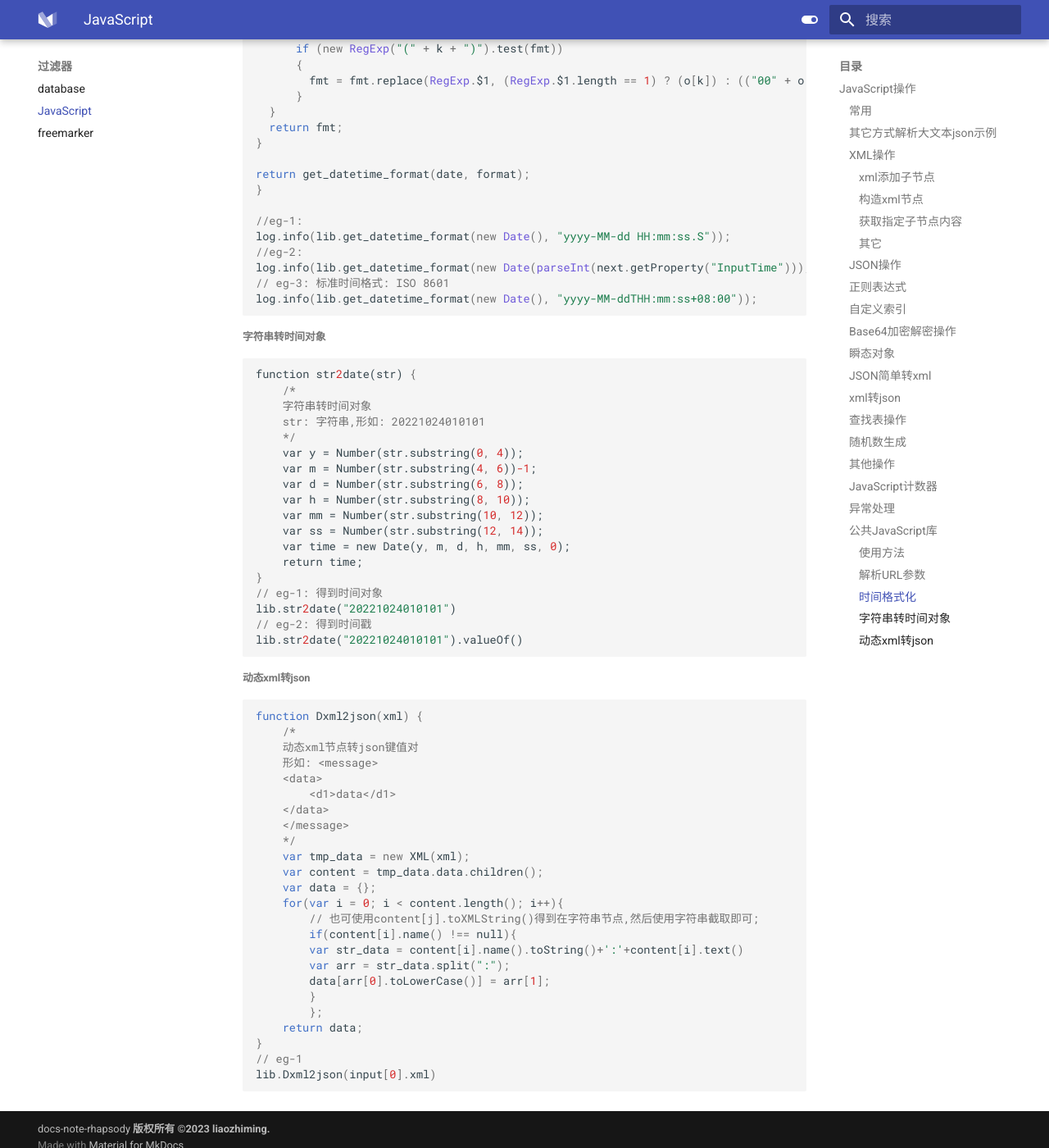
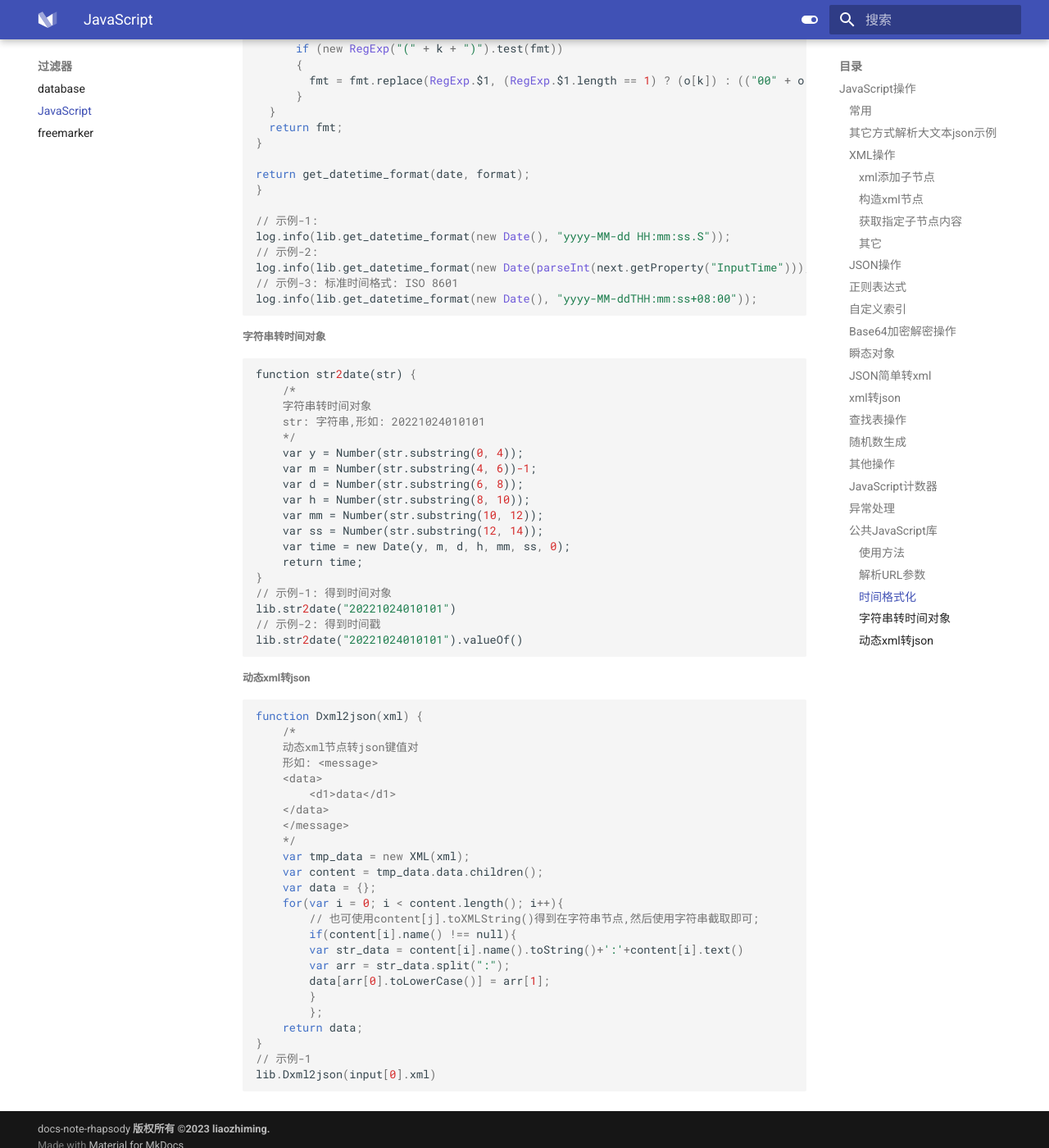
Before and after one commit to liaozhimingandy/demo, an MkDocs documentation site: the page built from docs/filter/JavaScript.md, in a window 1280 px wide and 1400 px high, scrolled down 8175 px. Shown: the whole window at 82% size. Built offline with MkDocs 1.6.1 and Material for MkDocs 9.7.7, drawn with Linux system fonts in a browser that asks for light colours.

Commit message:
1.完善部分显示,修复部分小问题;

````diff
--- a/docs/filter/JavaScript.md
+++ b/docs/filter/JavaScript.md
@@ -406,7 +406,7 @@ function get_url_key(url) {
   return params;
 }
 
-//eg-1
+// 示例-1
 var tmp_url = next.getProperty('http:request-url');
 var data = get_url_key(tmp_url);
 next.setProperty("patient_id", data["patient_id"]);
@@ -443,11 +443,11 @@ function get_datetime_format(date, format) {
 return get_datetime_format(date, format);
 }
 
-//eg-1:
+// 示例-1:
 log.info(lib.get_datetime_format(new Date(), "yyyy-MM-dd HH:mm:ss.S"));
-//eg-2:
+// 示例-2:
 log.info(lib.get_datetime_format(new Date(parseInt(next.getProperty("InputTime"))), "yyyy-MM-dd HH:mm:ss.S"));
-// eg-3: 标准时间格式: ISO 8601
+// 示例-3: 标准时间格式: ISO 8601
 log.info(lib.get_datetime_format(new Date(), "yyyy-MM-ddTHH:mm:ss+08:00"));
 ```
 
@@ -468,9 +468,9 @@ function str2date(str) {
     var time = new Date(y, m, d, h, mm, ss, 0);
     return time;
 }
-// eg-1: 得到时间对象
+// 示例-1: 得到时间对象
 lib.str2date("20221024010101")
-// eg-2: 得到时间戳
+// 示例-2: 得到时间戳
 lib.str2date("20221024010101").valueOf()
 ```
 
@@ -499,6 +499,6 @@ function Dxml2json(xml) {
         };
     return data;
 }
-// eg-1
+// 示例-1
 lib.Dxml2json(input[0].xml)
 ```
--- a/overrides/home.html
+++ b/overrides/home.html
@@ -16,7 +16,10 @@
           <p>{{ config.site_description }}</p>
           <h6><span><a href="mailto:liaozhimingandy@qq.com" class="text-light" style="text-decoration: none;">联系我们</a></span></h6>
           <a href="{{ page.next_page.url | url }}" title="{{ page.next_page.title | e }}" class="md-button md-button--primary">
-            Quick start
+            快速开始吧
+          </a>
+          <a href="https://www.alsoapp.com/docs-rhapsody/6.9.1/en/route-design-considerations.html" target="_blank" title="路由设计参考" class="md-button">
+            路由设计参考
           </a>
         </div>
       </div>
````
Also changed, not shown: docs/filter/freemarker.md (+5 -5 lines), overrides/partials/main.html (added, +16 -0 lines).
